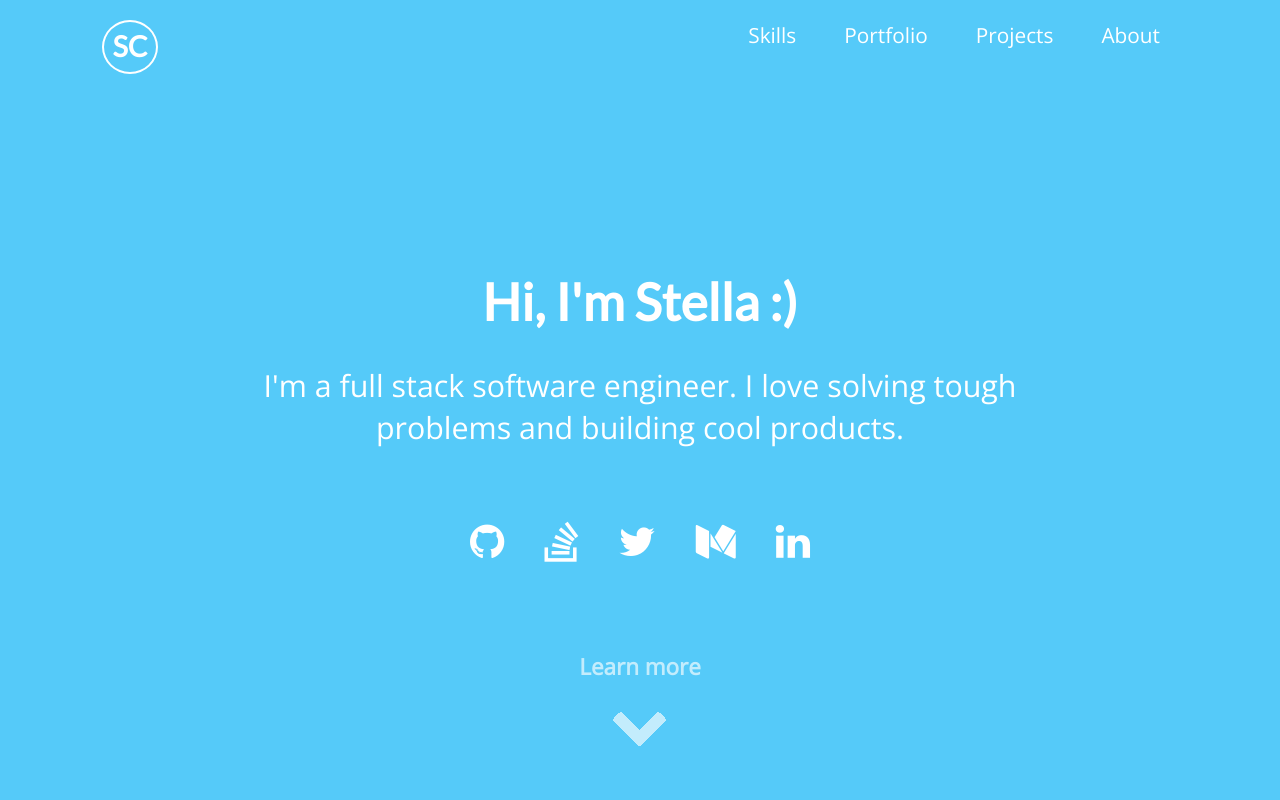
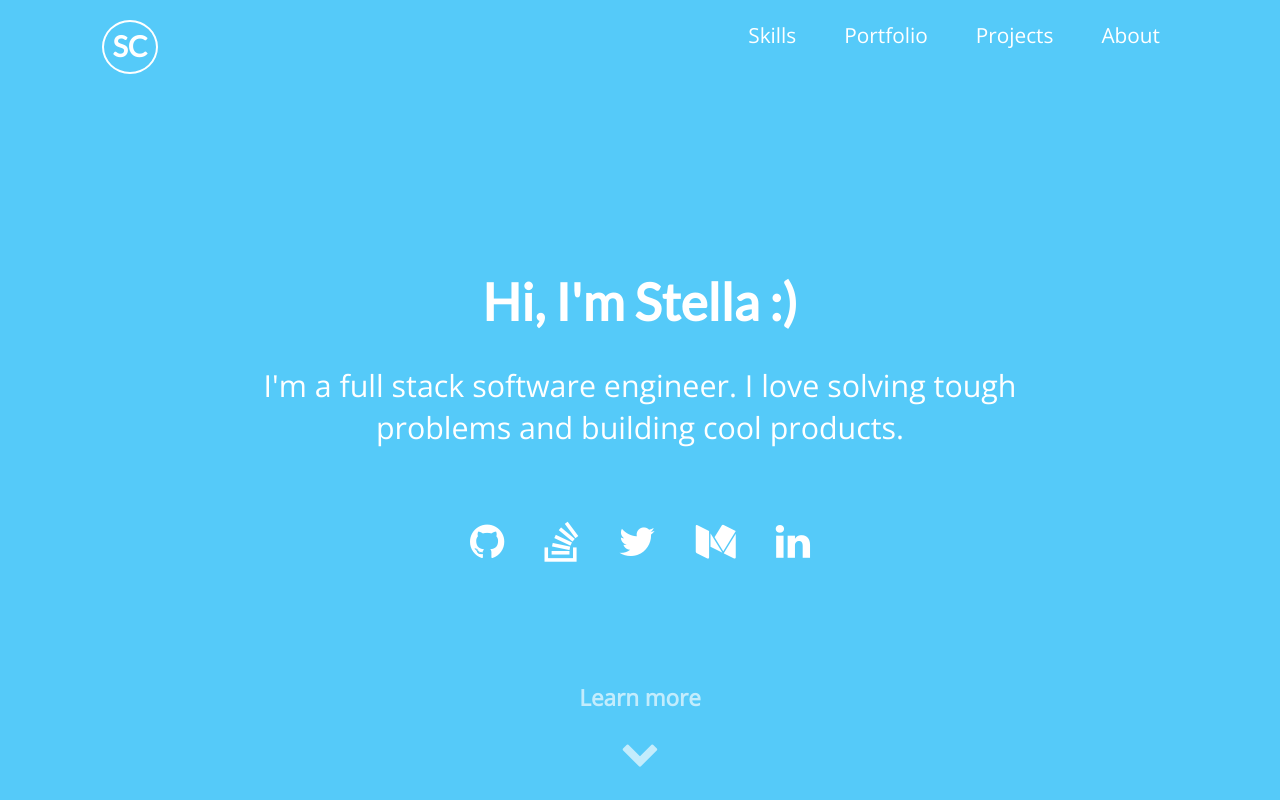
Before and after one commit to sergiodiazl/Portfolio, a React (Create React App) app: page / in a window 1280 px wide. Shown: the top 800 px of the page. Built offline with nearby package versions, Linux system fonts and the light colour scheme.

Commit message:
Fontawesome icon for the chevron down icon

```diff
--- a/src/Header.css
+++ b/src/Header.css
@@ -24,13 +24,15 @@
   color: white;
 }
 .header-learnmore {
-  margin-top: 5%;
+  margin-top: 8%;
   margin-bottom: 5%;
   display: inline-block;
   opacity: 0.7;
   animation: pulse 3s infinite;
   cursor: pointer;
   cursor: hand;
+}
+.chevron-down {
   color: white;
 }
 .color-white {
--- a/src/Header.js
+++ b/src/Header.js
@@ -26,7 +26,7 @@ class Header extends Component {
             smooth={true}
             duration={500}
             offset={-20}>
-              <img src="/images/chevron-down.png" alt="arrow pointing down to rest of content"/>
+              <i className="fa fa-chevron-down chevron-down fa-2x" aria-hidden="true"></i>
             </Link>
           </div>
       </header>
```
